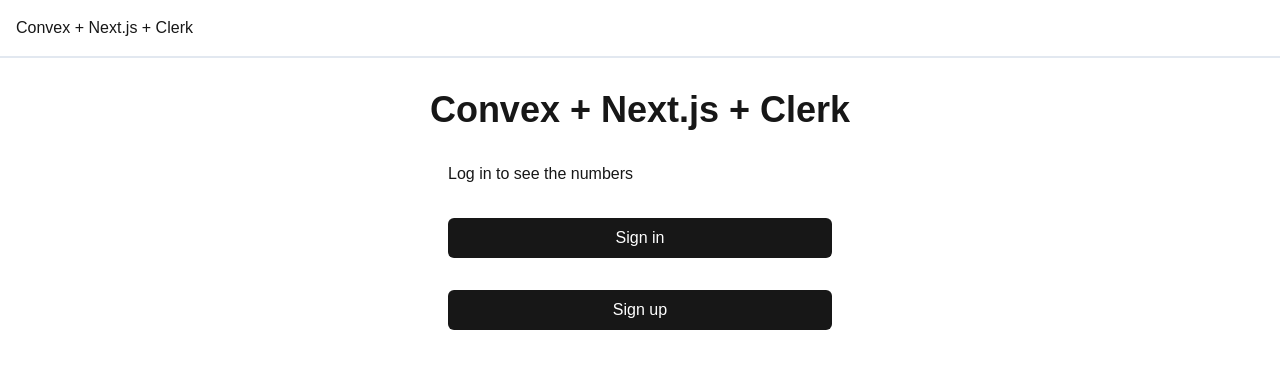
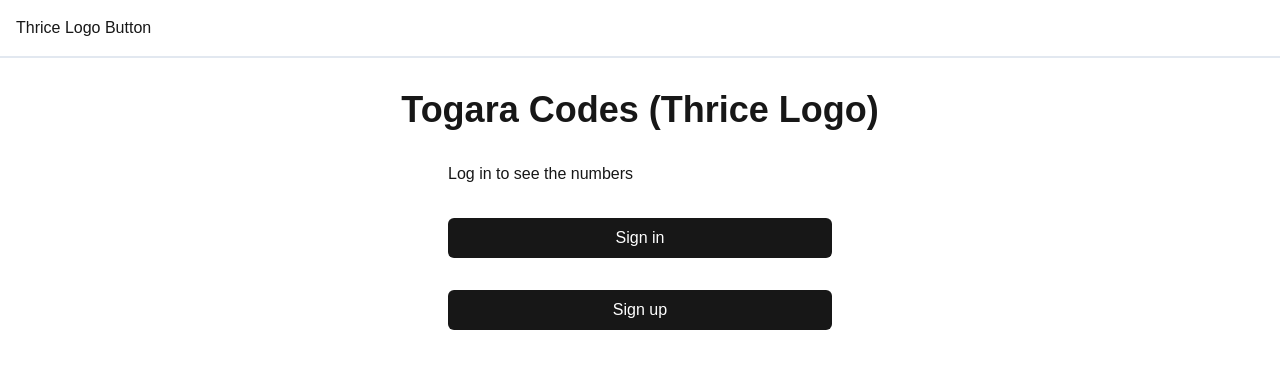
Before and after one commit to TogaraCode/SaaSPro, a Next.js app in the folder saaspro/: page / in a window 1280 px wide. Shown: the top 368 px of the page. Built offline with nearby package versions, Linux system fonts and the light colour scheme; no server answers.

Commit message:
Lnding page texts updated

```diff
--- a/saaspro/app/page.tsx
+++ b/saaspro/app/page.tsx
@@ -16,12 +16,12 @@
   return (
     <>
       <header className="sticky top-0 z-10 bg-background p-4 border-b-2 border-slate-200 dark:border-slate-800 flex flex-row justify-between items-center">
-        Convex + Next.js + Clerk
+        Thrice Logo Button
         <UserButton />
       </header>
       <main className="p-8 flex flex-col gap-8">
         <h1 className="text-4xl font-bold text-center">
-          Convex + Next.js + Clerk
+          Togara Codes (Thrice Logo)
         </h1>
         <Authenticated>
           <Content />
--- a/saaspro/app/server/page.tsx
+++ b/saaspro/app/server/page.tsx
@@ -11,7 +11,7 @@
 
   return (
     <main className="p-8 flex flex-col gap-4 mx-auto max-w-2xl">
-      <h1 className="text-4xl font-bold text-center">Convex + Next.js</h1>
+      <h1 className="text-4xl font-bold text-center">Togara World SaaS</h1>
       <div className="flex flex-col gap-4 bg-slate-200 dark:bg-slate-800 p-4 rounded-md">
         <h2 className="text-xl font-bold">Non-reactive server-loaded data</h2>
         <code>
```
